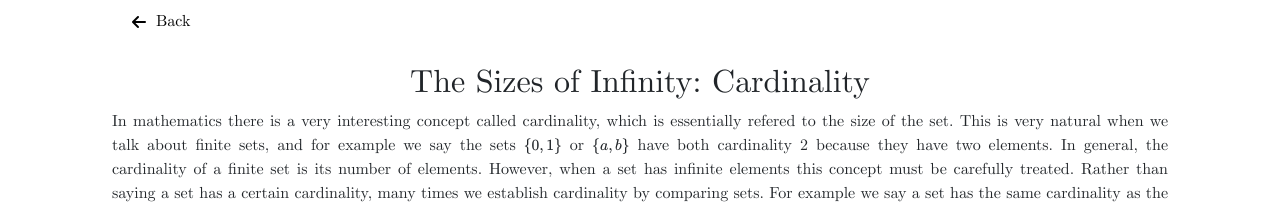
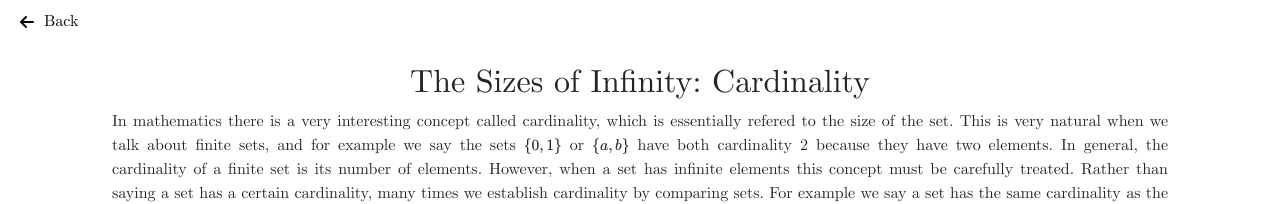
Before and after one commit to RoidaVinci/web, a Jekyll site: the page articles/cardinality.html, which Jekyll copies as it is, in a window 1280 px wide. Shown: the top 204 px of the page. Built offline with Jekyll 4.4.1, drawn with Linux system fonts in a browser that asks for light colours; some web fonts are replaced.

Commit message:
Update cardinality.html

```diff
--- a/articles/cardinality.html
+++ b/articles/cardinality.html
@@ -69,13 +69,10 @@
   </style>
 </head>
 <body>
-
-<main role="main" class="container-sm" style="max-width: 1080px">
-
-  <!-- Back Button -->
-  <a href="javascript:history.back()" class="back-button">
+<a href="javascript:history.back()" class="back-button">
     <i class="fas fa-arrow-left"></i> Back
   </a>
+<main role="main" class="container-sm" style="max-width: 1080px">
 
   <h1 class="page-title">The Sizes of Infinity: Cardinality</h1>
 
```
